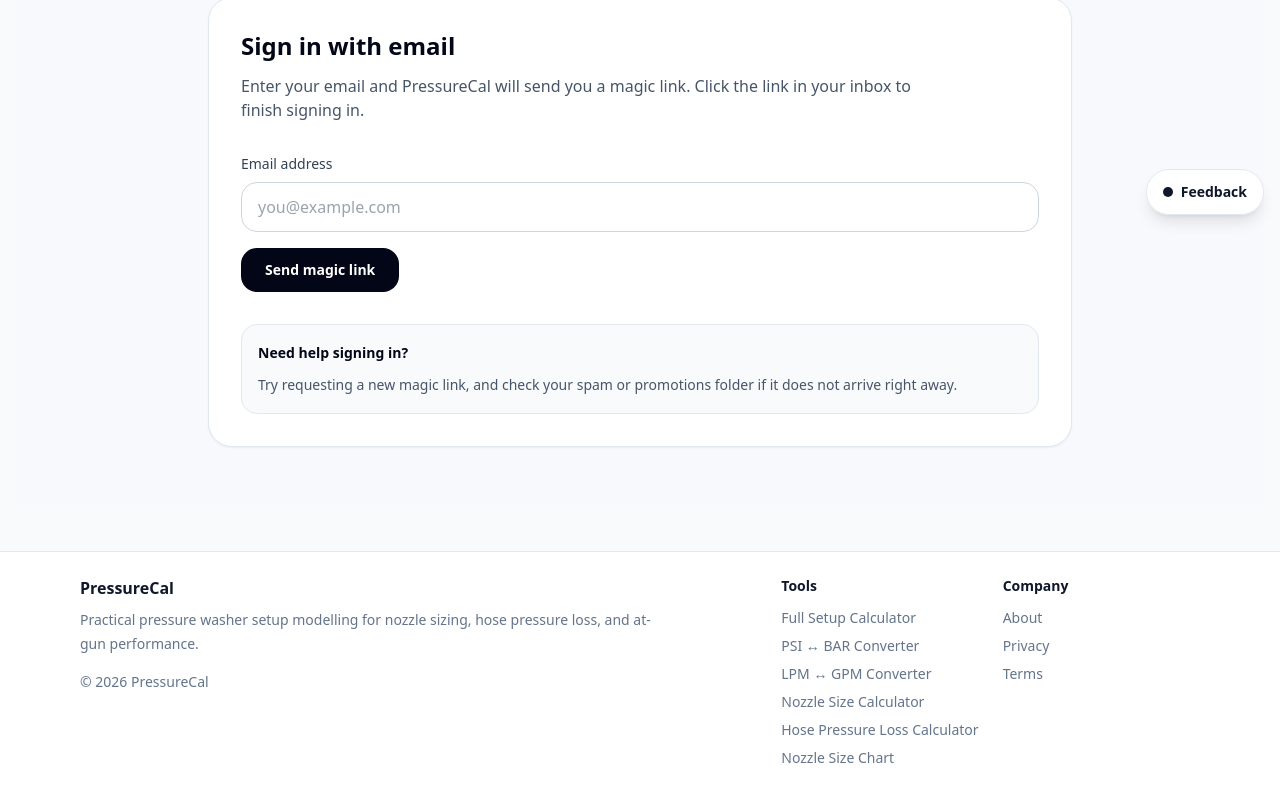
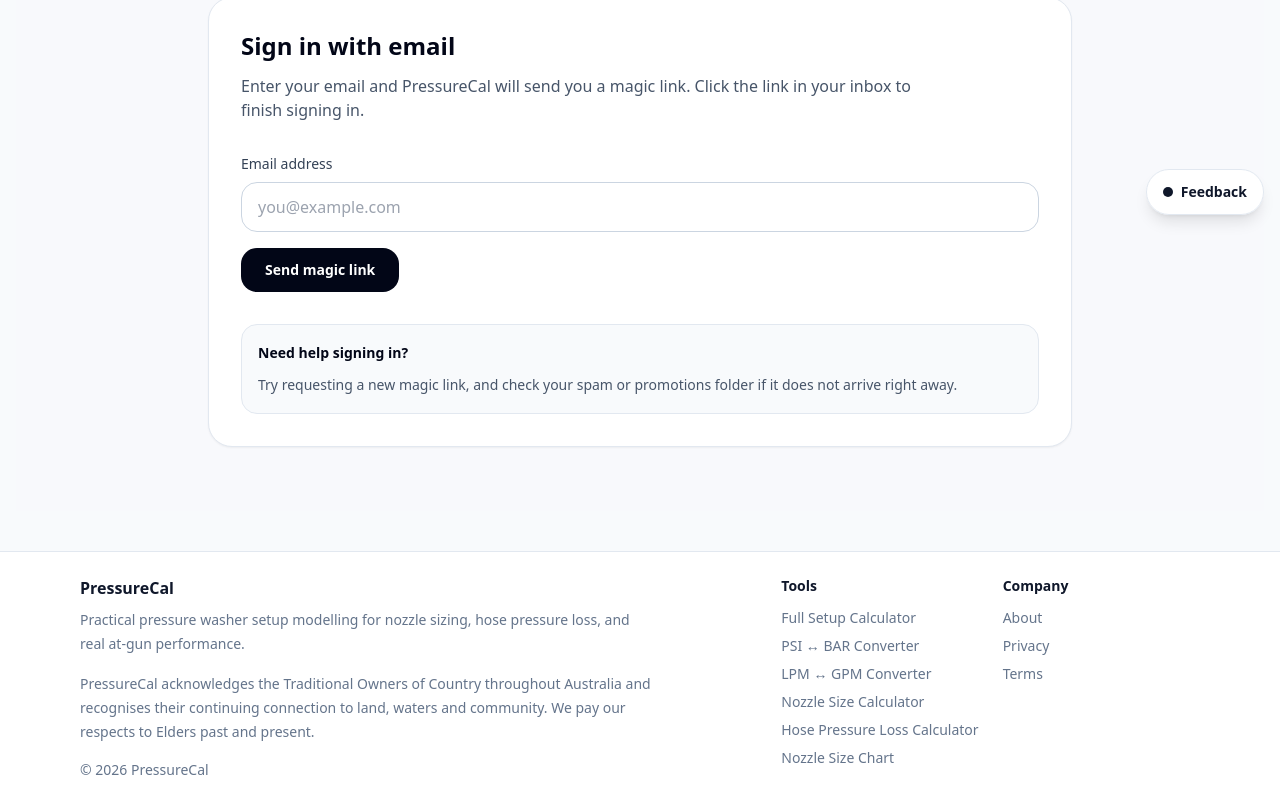
Before and after one commit to TPM079/pressurecal, a React (Vite) app: page /account in a window 1280 px wide. Shown: the part 569-1373 px from the top of the page. Built offline with nearby package versions, Linux system fonts and the light colour scheme; no server answers.

Commit message:
Add footer acknowledgement and align layout labels

```diff
--- a/src/components/PressureCalLayout.tsx
+++ b/src/components/PressureCalLayout.tsx
@@ -193,7 +193,11 @@
               <p className="text-base font-semibold text-slate-900">PressureCal</p>
               <p className="mt-2 text-sm leading-6 text-slate-500">
                 Practical pressure washer setup modelling for nozzle sizing, hose pressure
-                loss, and at-gun performance.
+                loss, and real at-gun performance.
+              </p>
+              <p className="mt-4 text-sm leading-6 text-slate-500">
+                PressureCal acknowledges the Traditional Owners of Country throughout Australia and recognises their
+                continuing connection to land, waters and community. We pay our respects to Elders past and present.
               </p>
               <p className="mt-4 text-sm text-slate-500">
                 © {new Date().getFullYear()} PressureCal
```
